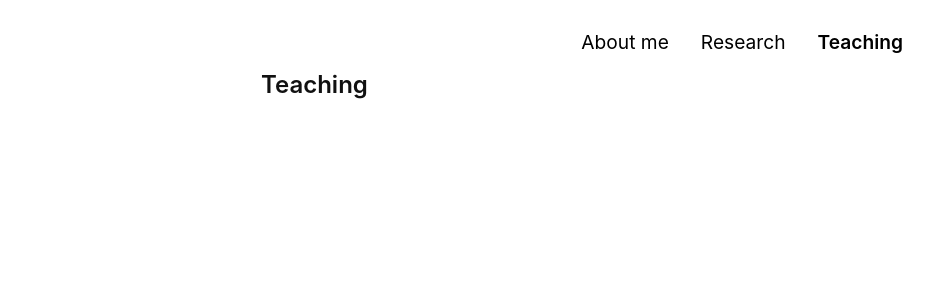
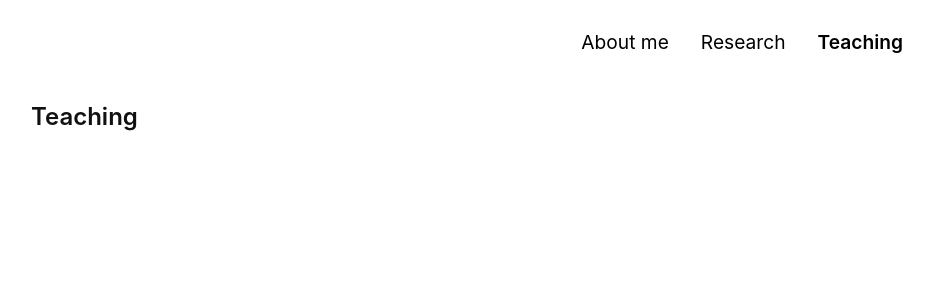
Before and after one commit to Jonghwap/Jonghwap.github.io, a Jekyll site: the page built from teaching.md, in a window 1280 px wide. Shown: the top 300 px of the page, without its empty margins (209-1142 px from the left). Built offline with Jekyll 4.4.1, drawn with Linux system fonts in a browser that asks for light colours; a style sheet for code colours, icons or effects is not loaded.

Commit message:
Update style.scss

```diff
--- a/assets/css/style.scss
+++ b/assets/css/style.scss
@@ -41,6 +41,44 @@
   font-weight: 600; // navigation bar에서 현 페이지 제목 두께
 }
 
+.site-nav a:hover {
+  text-decoration: underline;
+    color: #222 !important;
+}
+
+.wrapper > section {
+  padding-top: 6rem; // navigation bar이랑 본문 사이의 거리
+}
+
+@media (prefers-color-scheme: dark) {
+  .site-nav a {
+    color: #f5f5f5 !important;
+  }
+
+  .site-nav a:hover {
+    color: #ddd !important;
+  }
+}
+
+.no-profile header {
+  display: none;
+}
+
+.no-profile .wrapper {
+  display: flex;
+  flex-direction: column;
+  align-items: center;
+}
+
+.no-profile section {
+  width: 100%;
+  max-width: 800px;
+  float: none;
+  padding-top: 6em; // navigation bar이랑 본문 사이의 거리
+  padding-bottom: 50px;
+}
+
+
 .publication-list {
   list-style: none;
   padding-left: 0;
```
